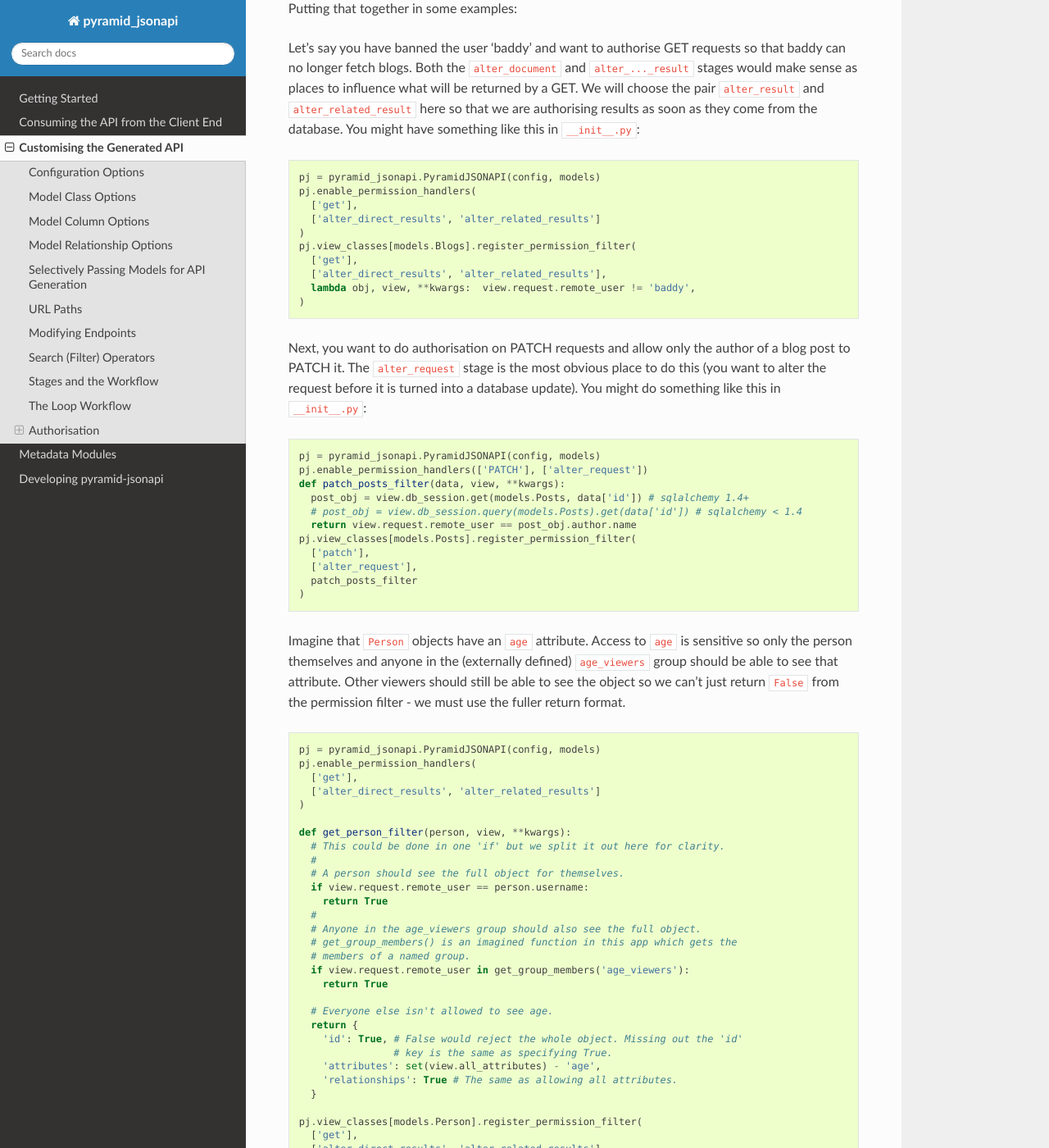
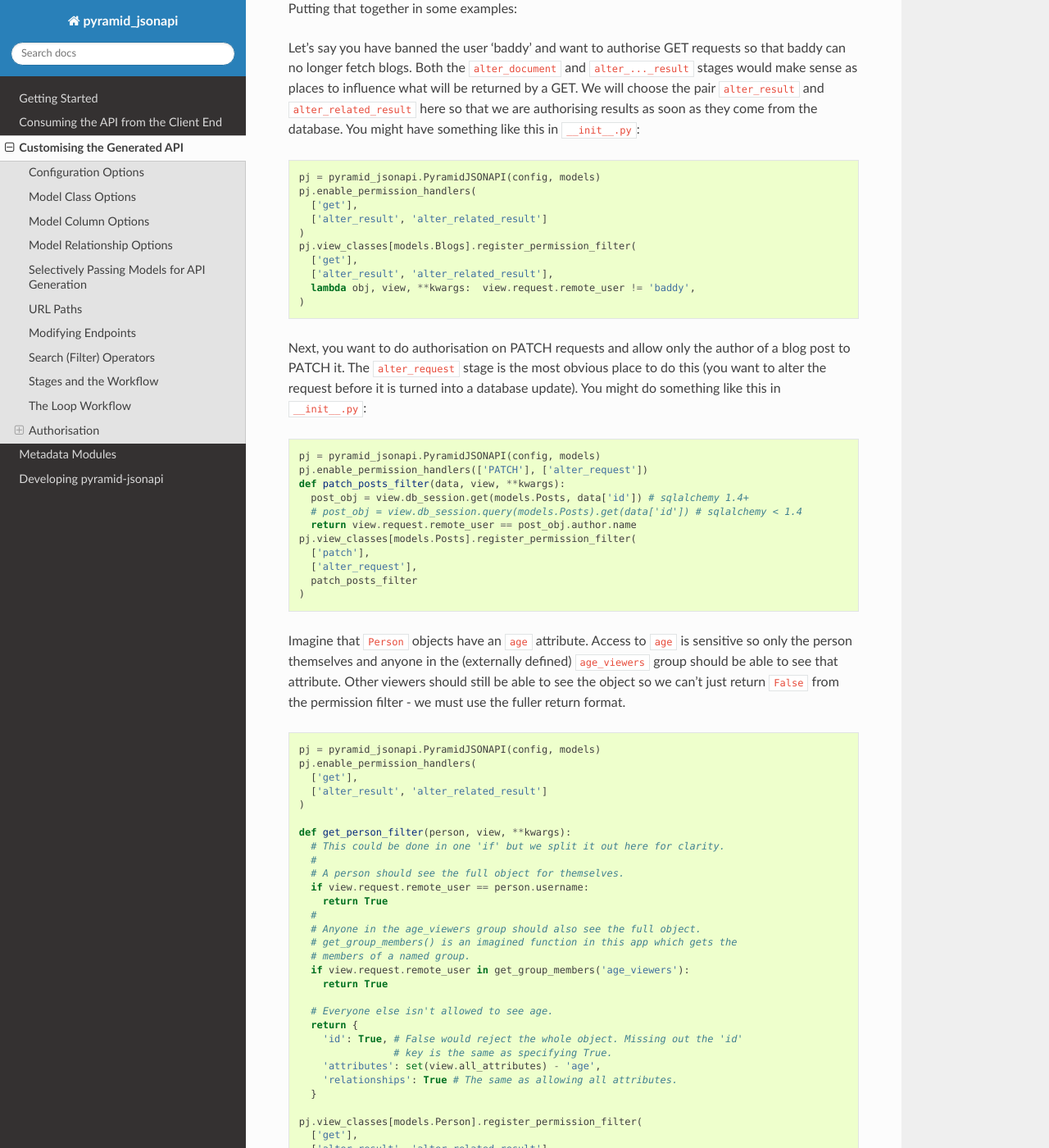
Before and after one commit to colinhiggs/pyramid-jsonapi, a Sphinx documentation site: the page built from docs/source/customisation.rst, in a window 1280 px wide and 1400 px high, scrolled down 7649 px. Shown: the whole window at 82% size. Built offline with Sphinx 7.4.7 and the Read the Docs theme 2.0.0, drawn with Linux system fonts in a browser that asks for light colours; pages that are not in the unit, such as notebooks, are missing from menus; some of the changed text lies outside the part shown.

Commit message:
fix stage names in authz examples

```diff
--- a/docs/source/customisation.rst
+++ b/docs/source/customisation.rst
@@ -379,11 +379,11 @@ they come from the database. You might have something like this in
   pj = pyramid_jsonapi.PyramidJSONAPI(config, models)
   pj.enable_permission_handlers(
     ['get'],
-    ['alter_direct_results', 'alter_related_results']
+    ['alter_result', 'alter_related_result']
   )
   pj.view_classes[models.Blogs].register_permission_filter(
     ['get'],
-    ['alter_direct_results', 'alter_related_results'],
+    ['alter_result', 'alter_related_result'],
     lambda obj, view, **kwargs:  view.request.remote_user != 'baddy',
   )
 
@@ -417,7 +417,7 @@ permission filter - we must use the fuller return format.
   pj = pyramid_jsonapi.PyramidJSONAPI(config, models)
   pj.enable_permission_handlers(
     ['get'],
-    ['alter_direct_results', 'alter_related_results']
+    ['alter_result', 'alter_related_result']
   )
 
   def get_person_filter(person, view, **kwargs):
@@ -443,7 +443,7 @@ permission filter - we must use the fuller return format.
 
   pj.view_classes[models.Person].register_permission_filter(
     ['get'],
-    ['alter_direct_results', 'alter_related_results'],
+    ['alter_result', 'alter_related_result'],
     get_person_filter
   )
 
```
